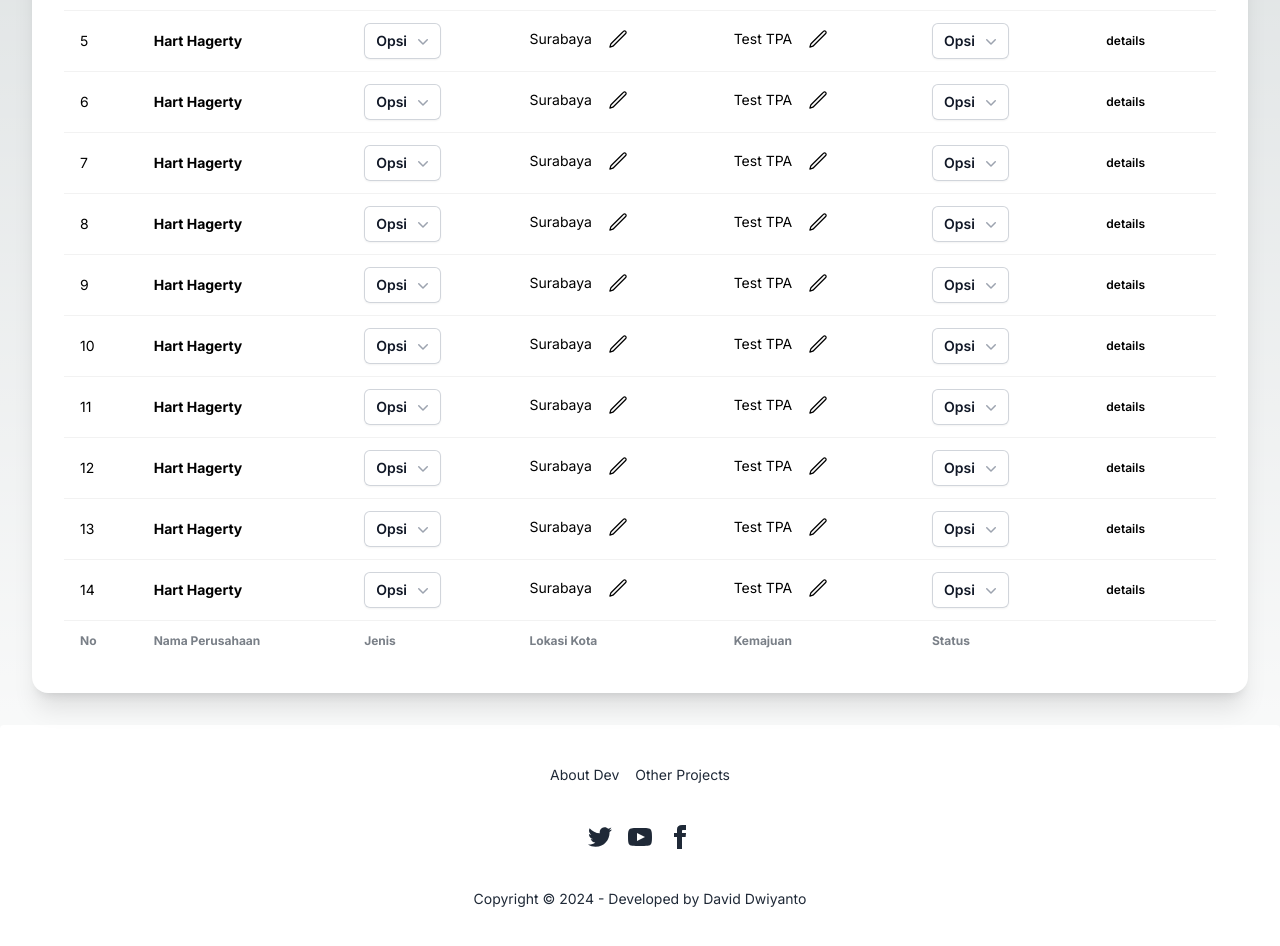
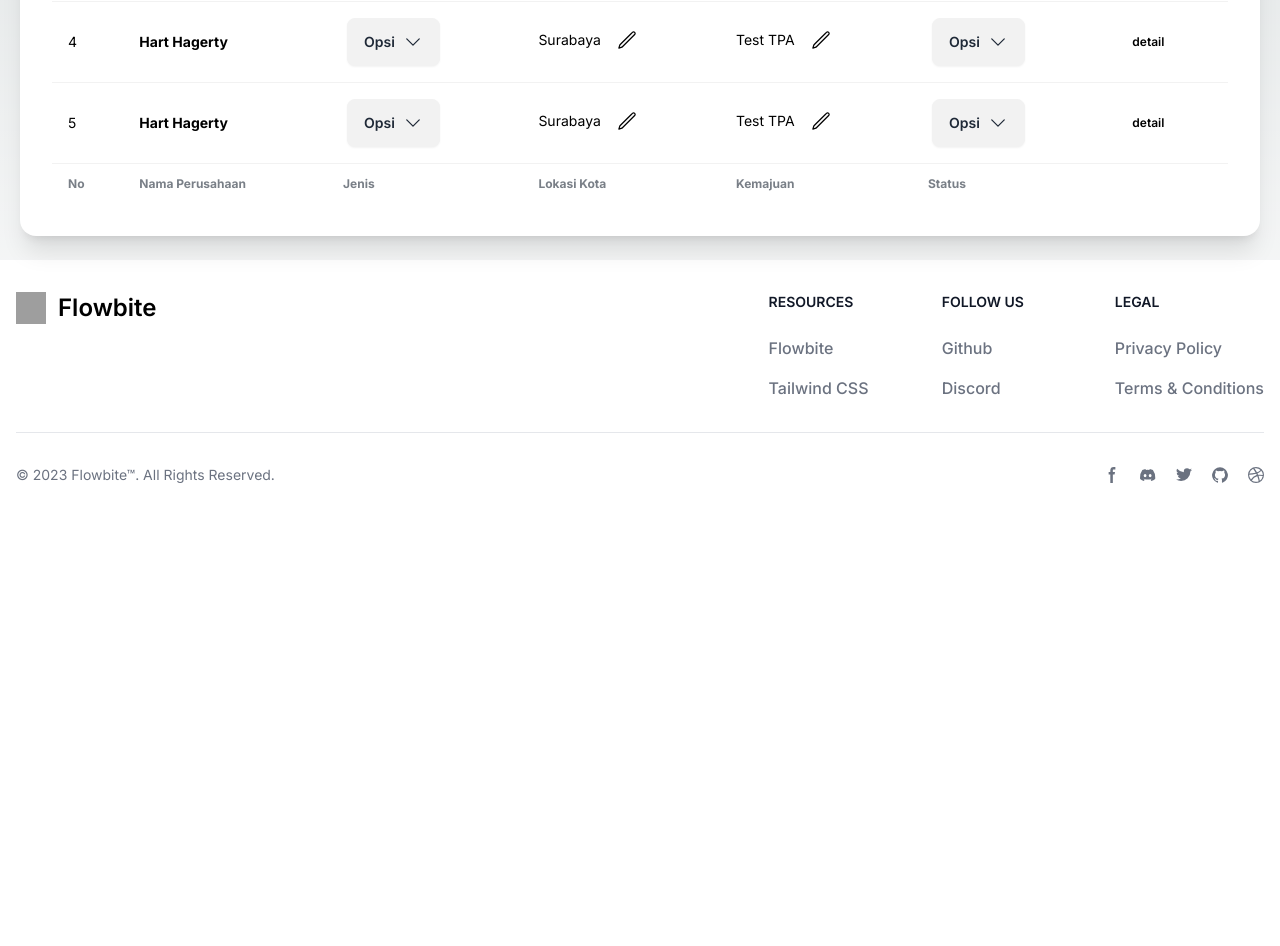
Before and after one commit to daviddvsjrgg/msib-tracker, a Next.js app: page / in a window 1280 px wide. Shown: the part 442-1388 px from the top of the page. After the commit the page ends 959 px from the top, so only its background shows below. Built offline with nearby package versions, Linux system fonts and the light colour scheme; grey boxes are pictures that could not be loaded.

Commit message:
fix(changing footer and finalizing table ui)

```diff
--- a/src/components/Footer.tsx
+++ b/src/components/Footer.tsx
@@ -1,52 +1,98 @@
+import Image from 'next/image'
 import React from 'react'
 
 const Footer = () => {
   return (
-    <footer className="footer footer-center bg-white text-base-content rounded p-10">
-    <nav className="grid grid-flow-col gap-4">
-        <a className="link link-hover">About Dev</a>
-        <a className="link link-hover">Other Projects</a>
-    </nav>
-    <nav>
-        <div className="grid grid-flow-col gap-4">
-        <a>
-            <svg
-            xmlns="http://www.w3.org/2000/svg"
-            width="24"
-            height="24"
-            viewBox="0 0 24 24"
-            className="fill-current">
-            <path
-                d="M24 4.557c-.883.392-1.832.656-2.828.775 1.017-.609 1.798-1.574 2.165-2.724-.951.564-2.005.974-3.127 1.195-.897-.957-2.178-1.555-3.594-1.555-3.179 0-5.515 2.966-4.797 6.045-4.091-.205-7.719-2.165-10.148-5.144-1.29 2.213-.669 5.108 1.523 6.574-.806-.026-1.566-.247-2.229-.616-.054 2.281 1.581 4.415 3.949 4.89-.693.188-1.452.232-2.224.084.626 1.956 2.444 3.379 4.6 3.419-2.07 1.623-4.678 2.348-7.29 2.04 2.179 1.397 4.768 2.212 7.548 2.212 9.142 0 14.307-7.721 13.995-14.646.962-.695 1.797-1.562 2.457-2.549z"></path>
-            </svg>
-        </a>
-        <a>
-            <svg
-            xmlns="http://www.w3.org/2000/svg"
-            width="24"
-            height="24"
-            viewBox="0 0 24 24"
-            className="fill-current">
-            <path
-                d="M19.615 3.184c-3.604-.246-11.631-.245-15.23 0-3.897.266-4.356 2.62-4.385 8.816.029 6.185.484 8.549 4.385 8.816 3.6.245 11.626.246 15.23 0 3.897-.266 4.356-2.62 4.385-8.816-.029-6.185-.484-8.549-4.385-8.816zm-10.615 12.816v-8l8 3.993-8 4.007z"></path>
-            </svg>
-        </a>
-        <a>
-            <svg
-            xmlns="http://www.w3.org/2000/svg"
-            width="24"
-            height="24"
-            viewBox="0 0 24 24"
-            className="fill-current">
-            <path
-                d="M9 8h-3v4h3v12h5v-12h3.642l.358-4h-4v-1.667c0-.955.192-1.333 1.115-1.333h2.885v-5h-3.808c-3.596 0-5.192 1.583-5.192 4.615v3.385z"></path>
-            </svg>
-        </a>
+    <footer className="bg-base-100">
+        <div className="mx-auto w-full max-w-screen-xl p-4 py-6 lg:py-8">
+            <div className="md:flex md:justify-between">
+            <div className="mb-6 md:mb-0">
+                <a href="https://flowbite.com/" className="flex items-center">
+                <Image
+                    src="https://flowbite.com/docs/images/logo.svg"
+                    className="h-8 me-3" alt="FlowBite Logo"
+                    width={30}
+                    height={30}
+                    priority
+                    unoptimized
+                />
+                    <span className="self-center text-2xl font-semibold whitespace-nowrap dark:text-white">Flowbite</span>
+                </a>
+            </div>
+            <div className="grid grid-cols-2 gap-8 sm:gap-6 sm:grid-cols-3">
+                <div>
+                    <h2 className="mb-6 text-sm font-semibold text-gray-900 uppercase dark:text-white">Resources</h2>
+                    <ul className="text-gray-500 dark:text-gray-400 font-medium">
+                        <li className="mb-4">
+                            <a href="https://flowbite.com/" className="hover:underline">Flowbite</a>
+                        </li>
+                        <li>
+                            <a href="https://tailwindcss.com/" className="hover:underline">Tailwind CSS</a>
+                        </li>
+                    </ul>
+                </div>
+                <div>
+                    <h2 className="mb-6 text-sm font-semibold text-gray-900 uppercase dark:text-white">Follow us</h2>
+                    <ul className="text-gray-500 dark:text-gray-400 font-medium">
+                        <li className="mb-4">
+                            <a href="https://github.com/themesberg/flowbite" className="hover:underline ">Github</a>
+                        </li>
+                        <li>
+                            <a href="https://discord.gg/4eeurUVvTy" className="hover:underline">Discord</a>
+                        </li>
+                    </ul>
+                </div>
+                <div>
+                    <h2 className="mb-6 text-sm font-semibold text-gray-900 uppercase dark:text-white">Legal</h2>
+                    <ul className="text-gray-500 dark:text-gray-400 font-medium">
+                        <li className="mb-4">
+                            <a href="#" className="hover:underline">Privacy Policy</a>
+                        </li>
+                        <li>
+                            <a href="#" className="hover:underline">Terms &amp; Conditions</a>
+                        </li>
+                    </ul>
+                </div>
+            </div>
         </div>
-    </nav>
-    <aside>
-        <p>Copyright © {new Date().getFullYear()} - Developed by David Dwiyanto</p>
-    </aside>
+        <hr className="my-6 border-gray-200 sm:mx-auto dark:border-gray-700 lg:my-8" />
+        <div className="sm:flex sm:items-center sm:justify-between">
+            <span className="text-sm text-gray-500 sm:text-center dark:text-gray-400">© 2023 <a href="https://flowbite.com/" className="hover:underline">Flowbite™</a>. All Rights Reserved.
+            </span>
+            <div className="flex mt-4 sm:justify-center sm:mt-0">
+                <a href="#" className="text-gray-500 hover:text-gray-900 dark:hover:text-white">
+                    <svg className="w-4 h-4" aria-hidden="true" xmlns="http://www.w3.org/2000/svg" fill="currentColor" viewBox="0 0 8 19">
+                            <path fill-rule="evenodd" d="M6.135 3H8V0H6.135a4.147 4.147 0 0 0-4.142 4.142V6H0v3h2v9.938h3V9h2.021l.592-3H5V3.591A.6.6 0 0 1 5.592 3h.543Z" clip-rule="evenodd"/>
+                        </svg>
+                    <span className="sr-only">Facebook page</span>
+                </a>
+                <a href="#" className="text-gray-500 hover:text-gray-900 dark:hover:text-white ms-5">
+                    <svg className="w-4 h-4" aria-hidden="true" xmlns="http://www.w3.org/2000/svg" fill="currentColor" viewBox="0 0 21 16">
+                            <path d="M16.942 1.556a16.3 16.3 0 0 0-4.126-1.3 12.04 12.04 0 0 0-.529 1.1 15.175 15.175 0 0 0-4.573 0 11.585 11.585 0 0 0-.535-1.1 16.274 16.274 0 0 0-4.129 1.3A17.392 17.392 0 0 0 .182 13.218a15.785 15.785 0 0 0 4.963 2.521c.41-.564.773-1.16 1.084-1.785a10.63 10.63 0 0 1-1.706-.83c.143-.106.283-.217.418-.33a11.664 11.664 0 0 0 10.118 0c.137.113.277.224.418.33-.544.328-1.116.606-1.71.832a12.52 12.52 0 0 0 1.084 1.785 16.46 16.46 0 0 0 5.064-2.595 17.286 17.286 0 0 0-2.973-11.59ZM6.678 10.813a1.941 1.941 0 0 1-1.8-2.045 1.93 1.93 0 0 1 1.8-2.047 1.919 1.919 0 0 1 1.8 2.047 1.93 1.93 0 0 1-1.8 2.045Zm6.644 0a1.94 1.94 0 0 1-1.8-2.045 1.93 1.93 0 0 1 1.8-2.047 1.918 1.918 0 0 1 1.8 2.047 1.93 1.93 0 0 1-1.8 2.045Z"/>
+                        </svg>
+                    <span className="sr-only">Discord community</span>
+                </a>
+                <a href="#" className="text-gray-500 hover:text-gray-900 dark:hover:text-white ms-5">
+                    <svg className="w-4 h-4" aria-hidden="true" xmlns="http://www.w3.org/2000/svg" fill="currentColor" viewBox="0 0 20 17">
+                        <path fill-rule="evenodd" d="M20 1.892a8.178 8.178 0 0 1-2.355.635 4.074 4.074 0 0 0 1.8-2.235 8.344 8.344 0 0 1-2.605.98A4.13 4.13 0 0 0 13.85 0a4.068 4.068 0 0 0-4.1 4.038 4 4 0 0 0 .105.919A11.705 11.705 0 0 1 1.4.734a4.006 4.006 0 0 0 1.268 5.392 4.165 4.165 0 0 1-1.859-.5v.05A4.057 4.057 0 0 0 4.1 9.635a4.19 4.19 0 0 1-1.856.07 4.108 4.108 0 0 0 3.831 2.807A8.36 8.36 0 0 1 0 14.184 11.732 11.732 0 0 0 6.291 16 11.502 11.502 0 0 0 17.964 4.5c0-.177 0-.35-.012-.523A8.143 8.143 0 0 0 20 1.892Z" clip-rule="evenodd"/>
+                    </svg>
+                    <span className="sr-only">Twitter page</span>
+                </a>
+                <a href="#" className="text-gray-500 hover:text-gray-900 dark:hover:text-white ms-5">
+                    <svg className="w-4 h-4" aria-hidden="true" xmlns="http://www.w3.org/2000/svg" fill="currentColor" viewBox="0 0 20 20">
+                            <path fill-rule="evenodd" d="M10 .333A9.911 9.911 0 0 0 6.866 19.65c.5.092.678-.215.678-.477 0-.237-.01-1.017-.014-1.845-2.757.6-3.338-1.169-3.338-1.169a2.627 2.627 0 0 0-1.1-1.451c-.9-.615.07-.6.07-.6a2.084 2.084 0 0 1 1.518 1.021 2.11 2.11 0 0 0 2.884.823c.044-.503.268-.973.63-1.325-2.2-.25-4.516-1.1-4.516-4.9A3.832 3.832 0 0 1 4.7 7.068a3.56 3.56 0 0 1 .095-2.623s.832-.266 2.726 1.016a9.409 9.409 0 0 1 4.962 0c1.89-1.282 2.717-1.016 2.717-1.016.366.83.402 1.768.1 2.623a3.827 3.827 0 0 1 1.02 2.659c0 3.807-2.319 4.644-4.525 4.889a2.366 2.366 0 0 1 .673 1.834c0 1.326-.012 2.394-.012 2.72 0 .263.18.572.681.475A9.911 9.911 0 0 0 10 .333Z" clip-rule="evenodd"/>
+                    </svg>
+                    <span className="sr-only">GitHub account</span>
+                </a>
+                <a href="#" className="text-gray-500 hover:text-gray-900 dark:hover:text-white ms-5">
+                    <svg className="w-4 h-4" aria-hidden="true" xmlns="http://www.w3.org/2000/svg" fill="currentColor" viewBox="0 0 20 20">
+                        <path fill-rule="evenodd" d="M10 0a10 10 0 1 0 10 10A10.009 10.009 0 0 0 10 0Zm6.613 4.614a8.523 8.523 0 0 1 1.93 5.32 20.094 20.094 0 0 0-5.949-.274c-.059-.149-.122-.292-.184-.441a23.879 23.879 0 0 0-.566-1.239 11.41 11.41 0 0 0 4.769-3.366ZM8 1.707a8.821 8.821 0 0 1 2-.238 8.5 8.5 0 0 1 5.664 2.152 9.608 9.608 0 0 1-4.476 3.087A45.758 45.758 0 0 0 8 1.707ZM1.642 8.262a8.57 8.57 0 0 1 4.73-5.981A53.998 53.998 0 0 1 9.54 7.222a32.078 32.078 0 0 1-7.9 1.04h.002Zm2.01 7.46a8.51 8.51 0 0 1-2.2-5.707v-.262a31.64 31.64 0 0 0 8.777-1.219c.243.477.477.964.692 1.449-.114.032-.227.067-.336.1a13.569 13.569 0 0 0-6.942 5.636l.009.003ZM10 18.556a8.508 8.508 0 0 1-5.243-1.8 11.717 11.717 0 0 1 6.7-5.332.509.509 0 0 1 .055-.02 35.65 35.65 0 0 1 1.819 6.476 8.476 8.476 0 0 1-3.331.676Zm4.772-1.462A37.232 37.232 0 0 0 13.113 11a12.513 12.513 0 0 1 5.321.364 8.56 8.56 0 0 1-3.66 5.73h-.002Z" clip-rule="evenodd"/>
+                    </svg>
+                    <span className="sr-only">Dribbble account</span>
+                </a>
+            </div>
+        </div>
+        </div>
     </footer>
   )
 }
--- a/src/components/Table.tsx
+++ b/src/components/Table.tsx
@@ -1,9 +1,6 @@
 'use client'
 
 import React, { useState } from 'react'
-
-import { Menu, MenuButton, MenuItem, MenuItems } from '@headlessui/react'
-import { ChevronDownIcon } from '@heroicons/react/20/solid'
 
 const dummyData = [
     { id: "1", name: 'Item 1' },
@@ -11,15 +8,23 @@
     { id: "3", name: 'Item 3' },
     { id: "4", name: 'Item 3' },
     { id: "5", name: 'Item 3' },
-    { id: "6", name: 'Item 3' },
-    { id: "7", name: 'Item 3' },
-    { id: "8", name: 'Item 3' },
-    { id: "9", name: 'Item 3' },
-    { id: "10", name: 'Item 3' },
-    { id: "11", name: 'Item 3' },
-    { id: "12", name: 'Item 3' },
-    { id: "13", name: 'Item 3' },
-    { id: "14", name: 'Item 3' },
+    // { id: "6", name: 'Item 3' },
+    // { id: "7", name: 'Item 3' },
+    // { id: "8", name: 'Item 3' },
+    // { id: "9", name: 'Item 3' },
+    // { id: "10", name: 'Item 3' },
+    // { id: "11", name: 'Item 3' },
+    // { id: "12", name: 'Item 3' },
+    // { id: "13", name: 'Item 3' },
+    // { id: "14", name: 'Item 3' },
+    // { id: "15", name: 'Item 3' },
+    // { id: "16", name: 'Item 3' },
+    // { id: "17", name: 'Item 3' },
+    // { id: "18", name: 'Item 3' },
+    // { id: "19", name: 'Item 3' },
+    // { id: "20", name: 'Item 3' },
+    // { id: "21", name: 'Item 3' },
+    // { id: "22", name: 'Item 3' },
 ]
 
 const Table = () => {
@@ -31,7 +36,7 @@
     setActiveColCity(activeColCity === id ? null : id);
   };
 
-//   // Column Progress
+  // Column Progress
   const [activeColProgress, setActiveColProgress] = useState<string | null>(null);
 
   const handleToggleColProgress = (id: string) => {
@@ -39,7 +44,11 @@
   };
 
   return (
-    <div className="card bg-base-100 w-auto shadow-xl m-8">
+    <div className="
+      md:card md:mx-5 md:my-6
+      mx-0 my-0
+      bg-base-100 w-auto shadow-xl"
+      >
       <div className="card-body">
         <div className="inline-flex">
           <h2 className="card-title">List Perusahaan</h2>
@@ -60,8 +69,14 @@
               </tr>
             </thead>
             {/* body */}
-            {dummyData.map((p, index) => (
-              <tbody key={p.id}>
+            {dummyData.map((items, index) => {
+              const isItFirstRow = index === 0;
+              const isItLastRow = index === dummyData.length - 1;
+              const isItLastSecondRow = index === dummyData.length - 2;
+
+              return (
+              <>
+                <tbody key={items.id}>
                   <tr>
                     <td>{index + 1}</td>
                     <td>
@@ -70,35 +85,56 @@
                       </div>
                     </td>
                     <td>
-                    <Menu as="div" className="relative inline-block text-left">
-                      <div>
-                        <MenuButton className="inline-flex w-full justify-center gap-x-1.5 rounded-md bg-white px-3 py-2 text-sm font-semibold text-gray-900 shadow-sm ring-1 ring-inset ring-gray-300 hover:bg-gray-50">
+                    {isItFirstRow ? (
+                        <>
+                          <div className="dropdown">
+                              <div tabIndex={0} role="button" className="btn m-1">
                                 Opsi
-                          <ChevronDownIcon aria-hidden="true" className="-mr-1 h-5 w-5 text-gray-400" />
-                        </MenuButton>
+                                <svg xmlns="http://www.w3.org/2000/svg" fill="none" viewBox="0 0 24 24" strokeWidth={1.5} stroke="currentColor" className="size-5">
+                                  <path strokeLinecap="round" strokeLinejoin="round" d="m19.5 8.25-7.5 7.5-7.5-7.5" />
+                                </svg>
                               </div>
-                      <MenuItems
-                        transition
-                        className="absolute right-0 z-10 mt-2 w-56 origin-top-right rounded-md bg-white shadow-lg ring-1 ring-black ring-opacity-5 transition focus:outline-none"
-                      >
-                        <div className="py-1">
-                          <MenuItem>
-                            <a href="#" className="block px-4 py-2 text-sm text-gray-700 hover:bg-gray-100">
-                              Studi Independen
-                            </a>
-                          </MenuItem>
-                          <MenuItem>
-                            <a href="#" className="block px-4 py-2 text-sm text-gray-700 hover:bg-gray-100">
-                              Magang
-                            </a>
-                          </MenuItem>
+                              <ul tabIndex={0} className="dropdown-content menu bg-base-100 rounded-box z-[1] w-52 p-2 shadow">
+                                <li><a>Studi Independen</a></li>
+                                <li><a>Magang</a></li>
+                              </ul>
                             </div>
-                      </MenuItems>
-                    </Menu>
+                        </>
+                      ) : isItLastRow || isItLastSecondRow ?(
+                        <>
+                          <div className="dropdown dropdown-right dropdown-end">
+                            <div tabIndex={0} role="button" className="btn m-1">
+                              Opsi
+                              <svg xmlns="http://www.w3.org/2000/svg" fill="none" viewBox="0 0 24 24" strokeWidth={1.5} stroke="currentColor" className="size-5">
+                                <path strokeLinecap="round" strokeLinejoin="round" d="m19.5 8.25-7.5 7.5-7.5-7.5" />
+                              </svg>
+                            </div>
+                            <ul tabIndex={0} className="dropdown-content menu bg-base-100 rounded-box z-[1] w-52 p-2 shadow">
+                              <li><a>Studi Independen</a></li>
+                              <li><a>Magang</a></li>
+                            </ul>
+                          </div>
+                        </>
+                      ) : (
+                        <>
+                          <div className="dropdown">
+                            <div tabIndex={0} role="button" className="btn m-1">
+                              Opsi
+                              <svg xmlns="http://www.w3.org/2000/svg" fill="none" viewBox="0 0 24 24" strokeWidth={1.5} stroke="currentColor" className="size-5">
+                                <path strokeLinecap="round" strokeLinejoin="round" d="m19.5 8.25-7.5 7.5-7.5-7.5" />
+                              </svg>
+                            </div>
+                            <ul tabIndex={0} className="dropdown-content menu bg-base-100 rounded-box z-[1] w-52 p-2 shadow">
+                              <li><a>Studi Independen</a></li>
+                              <li><a>Magang</a></li>
+                            </ul>
+                          </div>
+                        </>
+                      )}
                     </td>
                     <td>
                       <div className='inline-flex'>
-                      {activeColCity === p.id ? (
+                        {activeColCity === items.id ? (
                           <input
                             type="text"
                             placeholder="Type here"
@@ -114,7 +150,7 @@
                           strokeWidth={1.5}
                           stroke="currentColor"
                           className="ml-3 hover:scale-150 hover:bg-gray-100 p-1 hover:rounded-md hover:cursor-pointer duration-150 size-7 -mt-1"
-                        onClick={() => handleToggleColCity(p.id)} // Toggle visibility on click
+                          onClick={() => handleToggleColCity(items.id)} // Toggle visibility on click
                         >
                           <path
                             strokeLinecap="round"
@@ -126,7 +162,7 @@
                     </td>
                     <td>
                       <div className='inline-flex'>
-                        {activeColProgress === p.id ? (
+                          {activeColProgress === items.id ? (
                               <input
                               type="text"
                               placeholder="Type here"
@@ -142,7 +178,7 @@
                           strokeWidth={1.5}
                           stroke="currentColor"
                           className="ml-3 hover:scale-150 hover:bg-gray-100 p-1 hover:rounded-md hover:cursor-pointer duration-150 size-7 -mt-1"
-                        onClick={() => handleToggleColProgress(p.id)}
+                          onClick={() => handleToggleColProgress(items.id)}
                         >
                           <path
                             strokeLinecap="round"
@@ -153,51 +189,71 @@
                       </div>
                     </td>
                     <td>
-                    <Menu as="div" className="relative inline-block text-left">
-                      <div>
-                        <MenuButton className="inline-flex w-full justify-center gap-x-1.5 rounded-md bg-white px-3 py-2 text-sm font-semibold text-gray-900 shadow-sm ring-1 ring-inset ring-gray-300 hover:bg-gray-50">
+                    {isItFirstRow ? (
+                      <>
+                        <div className="dropdown">
+                          <div tabIndex={0} role="button" className="btn m-1">
                             Opsi
-                          <ChevronDownIcon aria-hidden="true" className="-mr-1 h-5 w-5 text-gray-400" />
-                        </MenuButton>
+                            <svg xmlns="http://www.w3.org/2000/svg" fill="none" viewBox="0 0 24 24" strokeWidth={1.5} stroke="currentColor" className="size-5">
+                              <path strokeLinecap="round" strokeLinejoin="round" d="m19.5 8.25-7.5 7.5-7.5-7.5" />
+                            </svg>
                           </div>
-                      <MenuItems
-                        transition
-                        className="absolute right-0 z-10 mt-2 w-56 origin-top-right rounded-md bg-white shadow-lg ring-1 ring-black ring-opacity-5 transition focus:outline-none"
-                      >
-                        <div className="py-1">
-                          <MenuItem>
-                            <a href="#" className="block px-4 py-2 text-sm text-gray-700 hover:bg-gray-100">
-                              Diterima
-                            </a>
-                          </MenuItem>
-                          <MenuItem>
-                            <a href="#" className="block px-4 py-2 text-sm text-gray-700 hover:bg-gray-100">
-                              Diproses
-                            </a>
-                          </MenuItem>
-                          <MenuItem>
-                            <a href="#" className="block px-4 py-2 text-sm text-gray-700 hover:bg-gray-100">
-                              Belum Lolos
-                            </a>
-                          </MenuItem>
-                          <MenuItem>
-                            <a href="#" className="block px-4 py-2 text-sm text-gray-700 hover:bg-gray-100">
-                              Ghosting ini, Fix!
-                            </a>
-                          </MenuItem>
+                          <ul tabIndex={0} className="dropdown-content menu bg-base-100 rounded-box z-[1] w-52 p-2 shadow">
+                            <li><a>Diterima</a></li>
+                            <li><a>Diproses</a></li>
+                            <li><a>Terdaftar</a></li>
+                            <li><a>Tidak Lolos</a></li>
+                          </ul>
                         </div>
-                      </MenuItems>
-                    </Menu>
+                      </>
+                    ) : isItLastRow || isItLastSecondRow ? (
+                      <>
+                        <div className="dropdown dropdown-left dropdown-end">
+                          <div tabIndex={0} role="button" className="btn m-1">
+                            Opsi
+                            <svg xmlns="http://www.w3.org/2000/svg" fill="none" viewBox="0 0 24 24" strokeWidth={1.5} stroke="currentColor" className="size-5">
+                                <path strokeLinecap="round" strokeLinejoin="round" d="m19.5 8.25-7.5 7.5-7.5-7.5" />
+                              </svg>
+                          </div>
+                          <ul tabIndex={0} className="dropdown-content menu bg-base-100 rounded-box z-[1] w-52 p-2 shadow">
+                              <li><a>Diterima</a></li>
+                              <li><a>Diproses</a></li>
+                              <li><a>Terdaftar</a></li>
+                              <li><a>Tidak Lolos</a></li>
+                          </ul>
+                        </div>
+                      </>
+                    ) : (
+                      <>
+                        <div className="dropdown">
+                          <div tabIndex={0} role="button" className="btn m-1">
+                            Opsi
+                            <svg xmlns="http://www.w3.org/2000/svg" fill="none" viewBox="0 0 24 24" strokeWidth={1.5} stroke="currentColor" className="size-5">
+                              <path strokeLinecap="round" strokeLinejoin="round" d="m19.5 8.25-7.5 7.5-7.5-7.5" />
+                            </svg>
+                          </div>
+                          <ul tabIndex={0} className="dropdown-content menu bg-base-100 rounded-box z-[1] w-52 p-2 shadow">
+                            <li><a>Diterima</a></li>
+                            <li><a>Diproses</a></li>
+                            <li><a>Terdaftar</a></li>
+                            <li><a>Tidak Lolos</a></li>
+                          </ul>
+                        </div>
+                      </>
+                    )}
+
                     </td>
                     <th>
-                    <button className="btn btn-ghost btn-xs">details</button>
+                      <button className="btn btn-ghost btn-xs">detail</button>
                     </th>
                   </tr>
                 </tbody>
-            ))}
+              </>
+              )
+            })}
             {/* foot */}
-            <tfoot>
-              <tr>
+            <tfoot className={`${dummyData.length >= 3 ? '' : 'h-56'}`}>
+              <tr className={`${dummyData.length >= 3 ? '' : 'hidden'}`}>
                 <th>No</th>
                 <th>Nama Perusahaan</th>
                 <th>Jenis</th>
```
Lines whose indentation alone changed are shown as unchanged.
